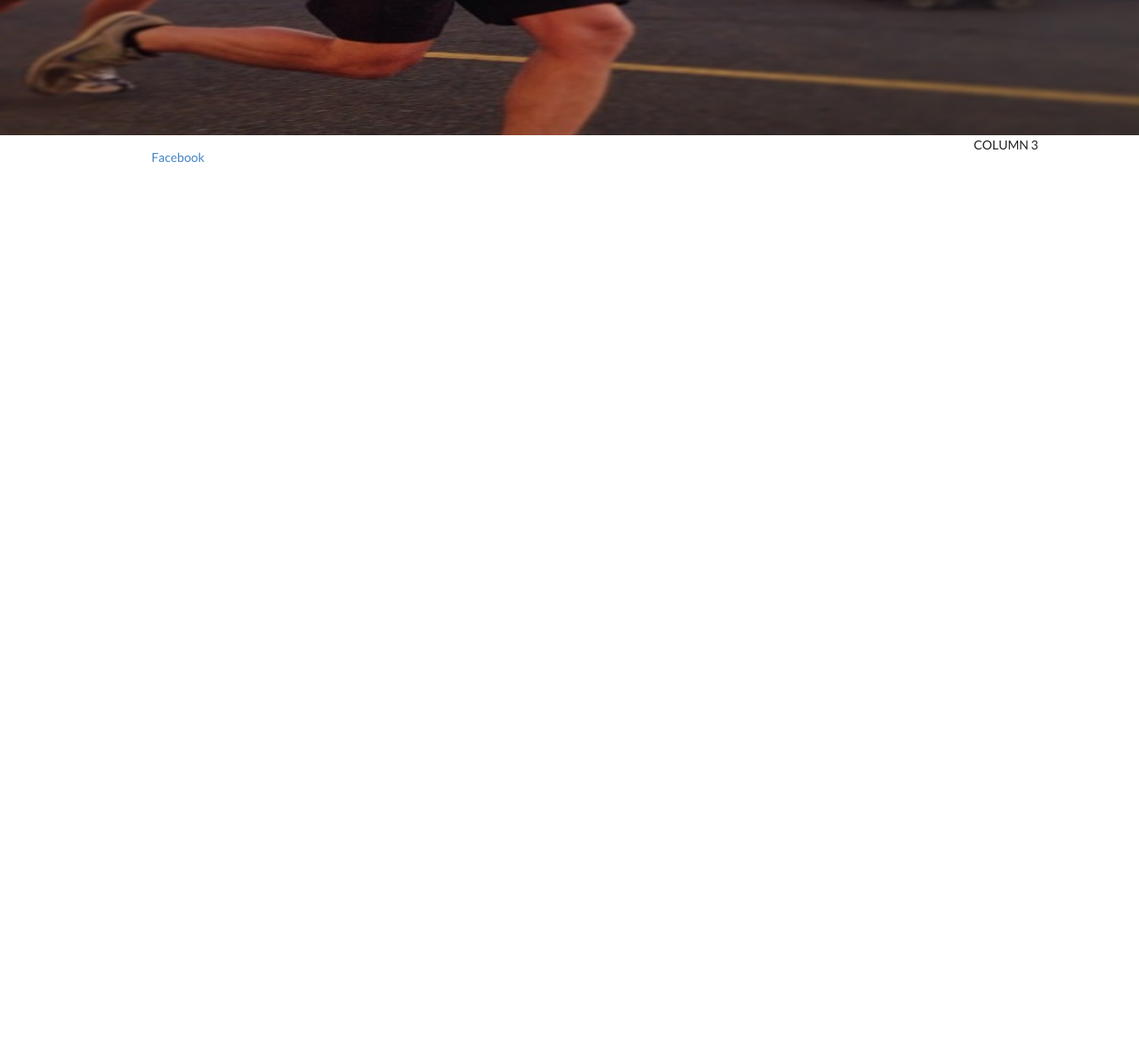
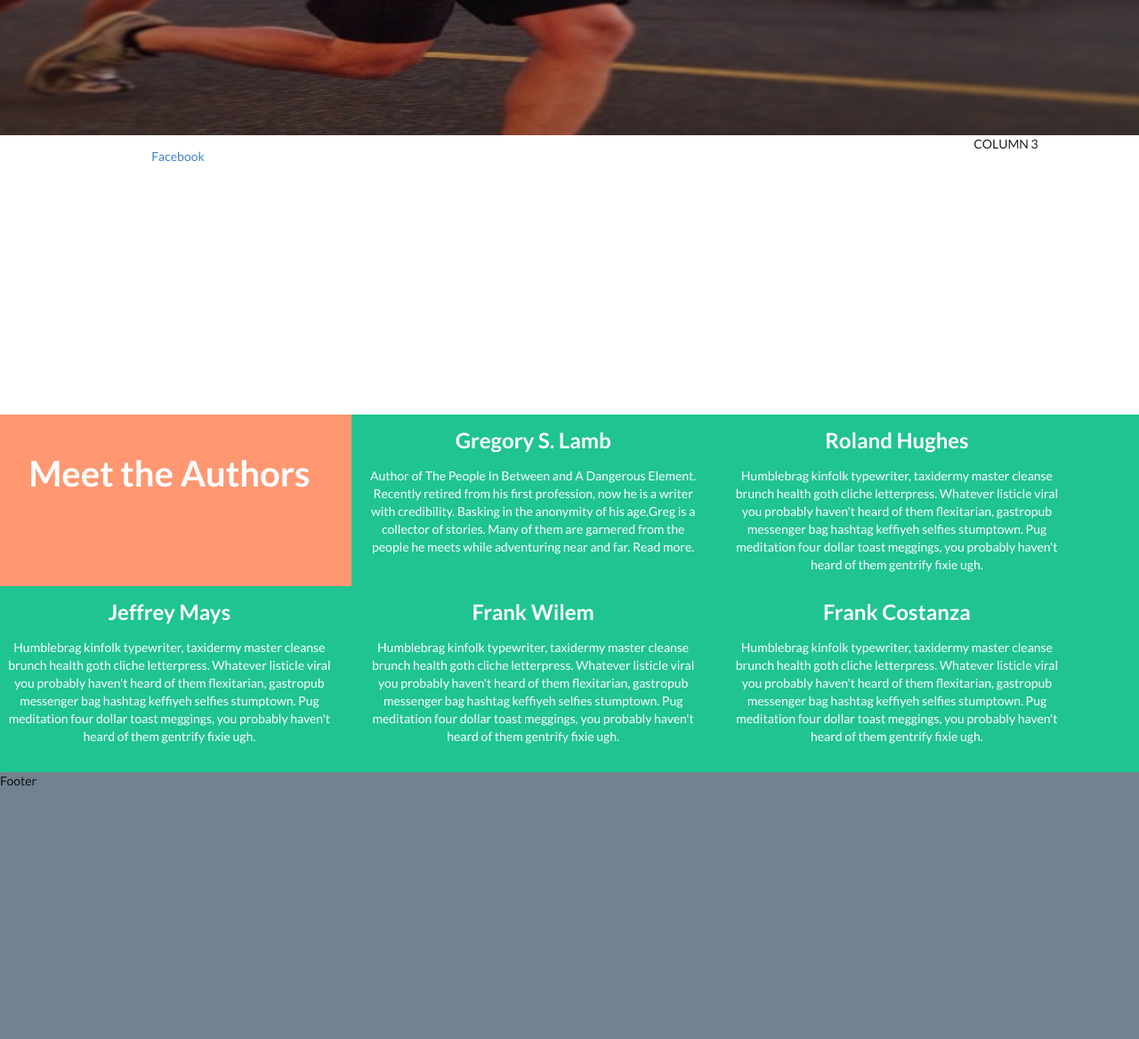
Before and after one commit to ojlamb/interesting_authors, a plain HTML site: page public/index.html in a window 1280 px wide. Shown: the part 453-1621 px from the top of the page at 89% size. Before the commit the page ends 934 px from the top, so only its background shows below. Drawn offline with nearby package versions, Linux system fonts and the light colour scheme.

Commit message:
author section added

```diff
--- a/public/index.html
+++ b/public/index.html
@@ -36,10 +36,10 @@
   	  <div id="left_holder"><img onClick="slide(-1)" class="left" src="images\slider_left.png"/></div>
   	  <div id="right_holder"><img onClick="slide(1)" class="right" src="images\slider-right.png"/></div>
     </div>
-      <div class="ui stackable three column grid">
-        <div class="four wide column">
-          <div class="fb-page" data-href="https://www.facebook.com/facebook" data-width="400" data-height="300" data-small-header="false" data-adapt-container-width="true" data-hide-cover="false" data-show-facepile="true" data-show-posts="true"><div class="fb-xfbml-parse-ignore"><blockquote cite="https://www.facebook.com/facebook"><a href="https://www.facebook.com/facebook">Facebook</a></blockquote></div></div>
-        </div>
+    <div class="ui stackable three column grid">
+      <div class="four wide column">
+        <div class="fb-page" data-href="https://www.facebook.com/facebook" data-width="400" data-height="300" data-small-header="false" data-adapt-container-width="true" data-hide-cover="false" data-show-facepile="true" data-show-posts="true"><div class="fb-xfbml-parse-ignore"><blockquote cite="https://www.facebook.com/facebook"><a href="https://www.facebook.com/facebook">Facebook</a></blockquote></div></div>
+      </div>
       <div class="eight wide column">
         <div class="mediafeed">
           <a class="twitter-timeline" href="https://twitter.com/Owen_geo/lists/interesting-authors1" data-widget-id="666416689848778752"></a>
@@ -52,5 +52,54 @@
         </div>
       </div>
     </div>
+    <div class="authors-section">
+      <div class="ui stackable grid">
+        <div class="five wide column meet" style="background-color: #FF9872;color: #FFFFFF;">
+          <h1><strong>Meet the Authors</strong></h1>
+        </div>
+        <div class="five wide column">
+          <h2>Gregory S. Lamb</h2>
+          <p>Author of The People In Between and A Dangerous Element.
+            Recently retired from his first profession, now he is a writer with credibility.
+            Basking in the anonymity of his age,Greg is a collector of stories. Many of them
+            are garnered from the people he meets while adventuring near and far. Read more.</p>
+        </div>
+        <div class="five wide column">
+          <h2>Roland Hughes</h2>
+          <p>Humblebrag kinfolk typewriter, taxidermy master cleanse brunch health
+            goth cliche letterpress. Whatever listicle viral you probably haven't
+            heard of them flexitarian, gastropub messenger bag hashtag keffiyeh selfies
+            stumptown. Pug meditation four dollar toast meggings, you probably haven't
+            heard of them gentrify fixie ugh.</p>
+        </div>
+        <div class="five wide column">
+          <h2>Jeffrey Mays</h2>
+          <p>Humblebrag kinfolk typewriter, taxidermy master cleanse brunch health
+            goth cliche letterpress. Whatever listicle viral you probably haven't
+            heard of them flexitarian, gastropub messenger bag hashtag keffiyeh selfies
+            stumptown. Pug meditation four dollar toast meggings, you probably haven't
+            heard of them gentrify fixie ugh.</p>
+        </div>
+        <div class="five wide column">
+          <h2>Frank Wilem</h2>
+          <p>Humblebrag kinfolk typewriter, taxidermy master cleanse brunch health
+            goth cliche letterpress. Whatever listicle viral you probably haven't
+            heard of them flexitarian, gastropub messenger bag hashtag keffiyeh selfies
+            stumptown. Pug meditation four dollar toast meggings, you probably haven't
+            heard of them gentrify fixie ugh.</p>
+        </div>
+        <div class="five wide column">
+          <h2>Frank Costanza</h2>
+          <p>Humblebrag kinfolk typewriter, taxidermy master cleanse brunch health
+            goth cliche letterpress. Whatever listicle viral you probably haven't
+            heard of them flexitarian, gastropub messenger bag hashtag keffiyeh selfies
+            stumptown. Pug meditation four dollar toast meggings, you probably haven't
+            heard of them gentrify fixie ugh.</p>
+        </div>
+      </div>
+    </div>
+    <footer class="footer">
+      Footer
+    </footer>
   </body>
 </html>
--- a/public/project.css
+++ b/public/project.css
@@ -92,22 +92,22 @@
 }
 .left{
   position: relative;
-  height: 10%;
+  height: 8%;
   float: left;
-  margin-top: 150px;
+  margin-top: 160px;
 }
 .right{
   position: relative;
   float: right;
-  height: 10%;
-  margin-top: 150px;
+  height: 8%;
+  margin-top: 160px;
 }
 
 /*******************************
             Media Feed
 *******************************/
 .ui.grid>.column:not(.row){
-  padding-top:15px;
+  padding-top:14px;
   text-align: center;
 }
 #twitter-widget-0 {
@@ -115,10 +115,32 @@
     padding-top:10px;
     margin-bottom: 10px;
     background-color: rgb(255, 255, 255);
-    border-radius: 0px;
 }
 .fb-page{
   margin-left: 0px;
   width:400px;
   height: 300px;
 }
+
+/*******************************
+            Authors
+*******************************/
+.authors-section{
+  width:auto;
+  height: min;
+  padding-bottom: 30px;;
+  background-color: #1FC490;
+  color: #FFF;
+  font-weight: 400;
+}
+.meet h1{
+  margin-top: 7%;
+  margin-bottom: 7%;
+  font-size: 40px;
+}
+
+.footer{
+  width:auto;
+  height: 300px;
+  background-color: #738290;
+}
```
